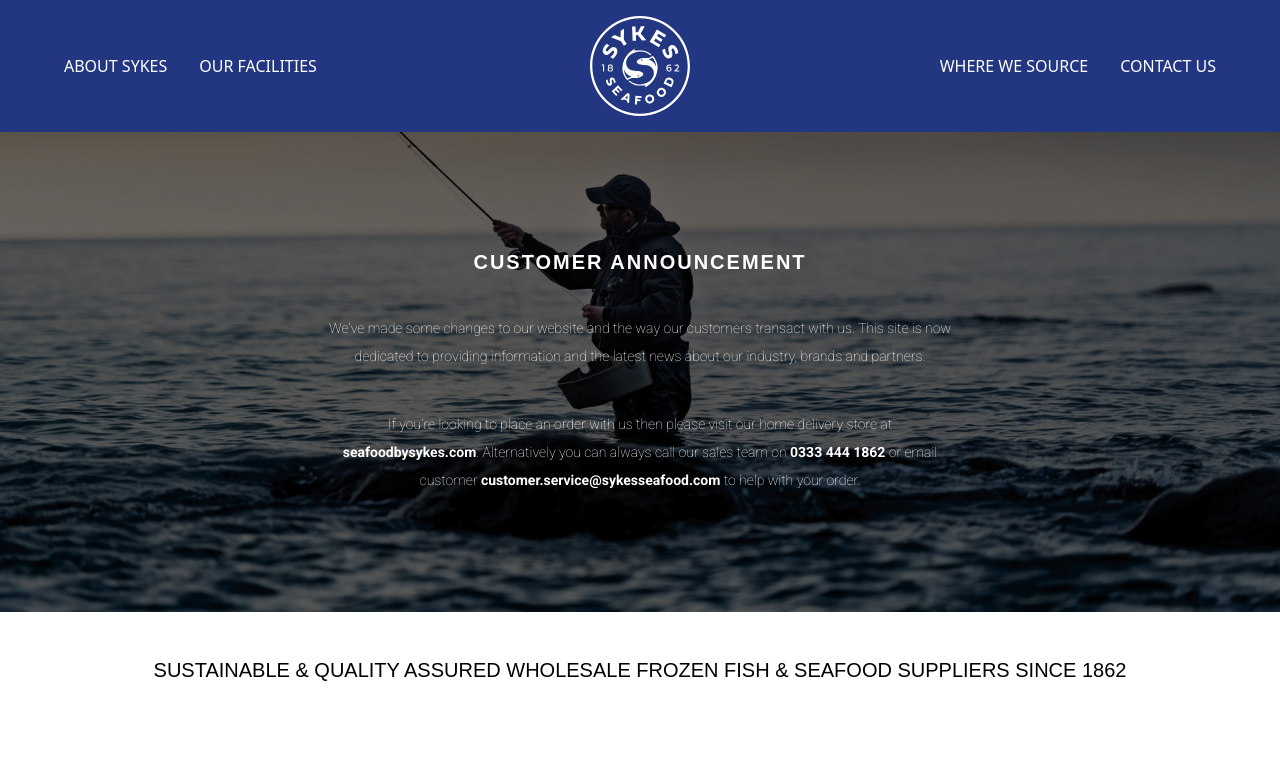
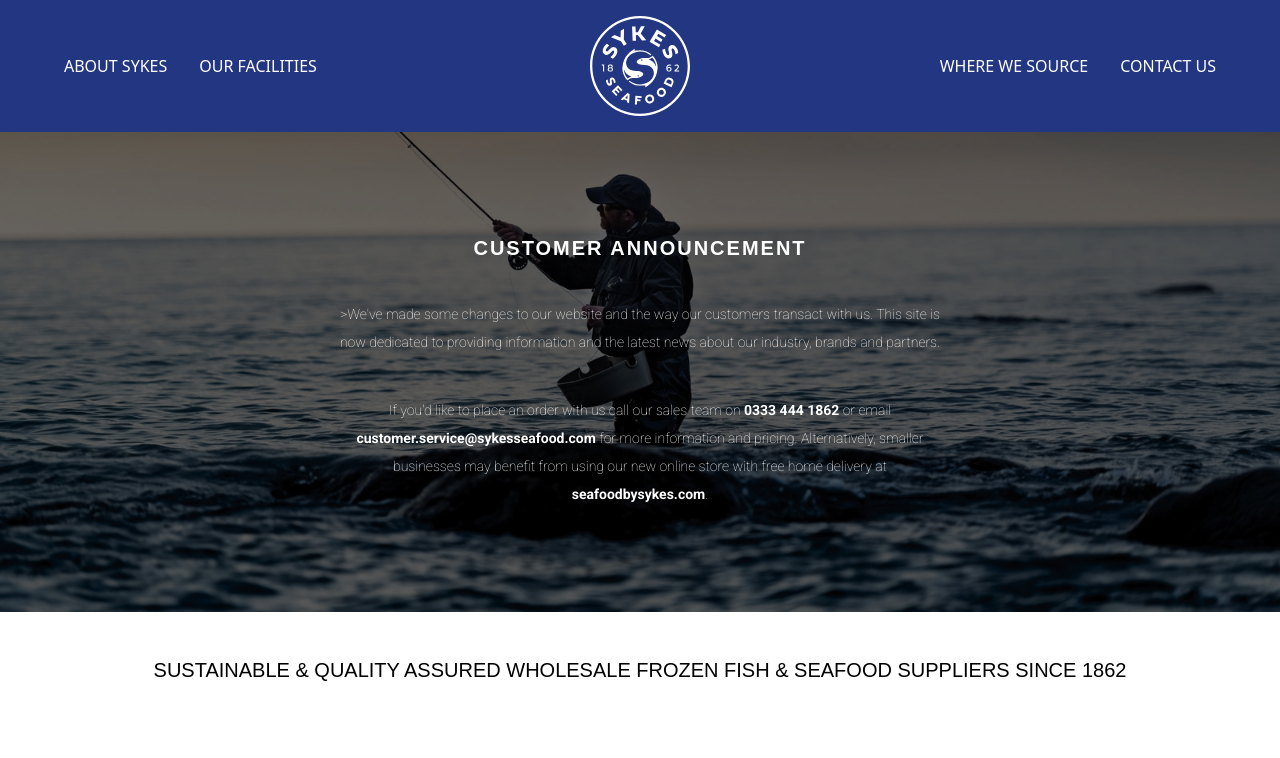
Before and after one commit to ammojest/sykes-react, a Next.js app: page / in a window 1280 px wide. Shown: the top 758 px of the page. Built offline with nearby package versions, Linux system fonts and the light colour scheme; a web font is replaced by a local one.

Commit message:
update hp

```diff
--- a/components/holding-screen.js
+++ b/components/holding-screen.js
@@ -7,8 +7,8 @@
             <div className="relative bg-[url('/fisherman-shadow.webp')] bg-cover bg-bottom shadow-dark-70 md:shadow-dark-60 h-[75vh] md:h-[60vh]" id="bg-image">
                 <div className="flex flex-col justify-center items-center h-full px-3 text-white" id="header-text">
                     <h1 className="brightness-100 z-20 text-xl uppercase text-center tracking-widest leading-10 my-3 font-bold" id="header-text">CUSTOMER ANNOUNCEMENT</h1>
-                    <p className="my-2 py-3 md:w-1/2 brightness-100 text-center font-thin text-white">We&#39;ve made some changes to our website and the way our customers transact with us. This site is now dedicated to providing information and the latest news about our industry, brands and partners.</p>
-                    <p className="my-2 py-3 md:w-1/2 brightness-100 text-center font-thin text-white">If you&#39;re looking to place an order with us then please visit our home delivery store at <a className="font-bold" href="https://seafooodbysykes.com" rel="noreferrer" target="_blank">seafoodbysykes.com</a>. Alternatively you can always call our sales team on <a href="tel:03334441862"className="font-bold">0333 444 1862</a> or email customer <a href="mailto:customer.service@sykesseafood.com" className="font-bold">customer.service@sykesseafood.com</a> to help with your order.</p>
+                    <p className="my-2 py-3 md:w-1/2 brightness-100 text-center font-thin text-white">>We&#39;ve made some changes to our website and the way our customers transact with us. This site is now dedicated to providing information and the latest news about our industry, brands and partners.</p>
+                    <p className="my-2 py-3 md:w-1/2 brightness-100 text-center font-thin text-white">If you&#39;d like to place an order with us call our sales team on <a href="tel:03334441862"className="font-bold">0333 444 1862</a> or email <a href="mailto:customer.service@sykesseafood.com" className="font-bold">customer.service@sykesseafood.com</a> for more information and pricing. Alternatively, smaller businesses may benefit from using our new online store with free home delivery at <a className="font-bold" href="https://seafooodbysykes.com" rel="noreferrer" target="_blank">seafoodbysykes.com</a>.</p>
                 </div>
             </div>
         </div>
--- a/pages/our-facilities.js
+++ b/pages/our-facilities.js
@@ -36,7 +36,7 @@
         </section>
         <section>
             <div className="grid grid-cols-1 md:grid-cols-2 my-7 space-y-5">
-                <div className="flex relative aspect-w-16 aspect-h-9 h-[500px]">
+                <div className="flex relative aspect-w-16 aspect-h-9 h-[500px] order-2 md:order-1">
                     <Image
                         src="/lonely-boat.jpeg"
                         alt="Boat on the sea"
@@ -44,9 +44,9 @@
                         objectFit="cover"
                     />
                 </div>
-                <div className="flex flex-col text-center justify-center md:w-3/4 mx-auto space-y-5 my-7 py-5">
-                    <h3>INTERNATIONAL</h3>
-                    <p className="w-3/4 mx-auto">With Sykes being over 150 years old, joint ventures have become a common occurrence between long-standing business partners. Sourcing ethically and ensuring our fish is fresh are two firm objectives for Sykes, so creating joint ventures with specific factories and facilities overseas, directly at the source, ensures this happens.</p>
+                <div className="flex flex-col text-center justify-center md:w-3/4 mx-auto space-y-5 my-7 py-5 order 1 md:order-2">
+                    <h3 className="">INTERNATIONAL</h3>
+                    <p className=" w-10/12 md:w-3/4 mx-auto">With Sykes being over 150 years old, joint ventures have become a common occurrence between long-standing business partners. Sourcing ethically and ensuring our fish is fresh are two firm objectives for Sykes, so creating joint ventures with specific factories and facilities overseas, directly at the source, ensures this happens.</p>
                 </div>
             </div>
         </section>
@@ -54,7 +54,7 @@
             <div className="grid grid-cols-1 md:grid-cols-2 my-7 space-y-5">
                 <div className="flex flex-col text-center justify-center md:w-3/4 mx-auto space-y-5 my-7 py-5">
                     <h3>CHESHIRE</h3>
-                    <p className="w-3/4 mx-auto">Our second facility is our Cheshire Headquarters. Based in the picturesque town of Knutsford, having recently relocated from our Smithfield Market site, we centrally manage all key business functions.</p>
+                    <p className="w-10/12 md:w-3/4 mx-auto">Our second facility is our Cheshire Headquarters. Based in the picturesque town of Knutsford, having recently relocated from our Smithfield Market site, we centrally manage all key business functions.</p>
                 </div>
                 <div className="flex relative aspect-w-16 aspect-h-9 h-[500px]">
                     <Image
```
